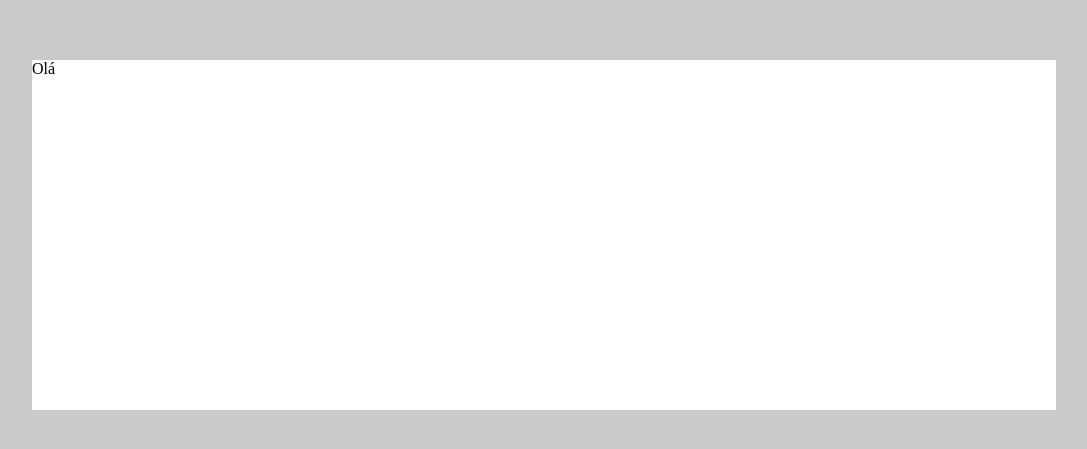
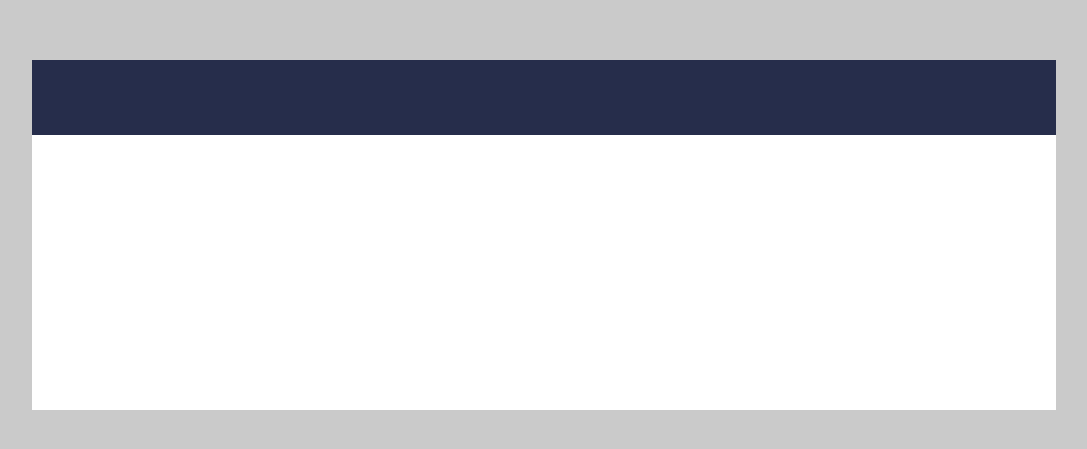
Before and after one commit to Lucas-RM/calculadora-react-desafio-dio, a React (Create React App) app: page / in a window 1280 px wide. Shown: the part 165-614 px from the top of the page, without its empty margins (96-1183 px from the left). Built offline with nearby package versions, Linux system fonts and the light colour scheme.

Commit message:
Primeiras Estilizações

```diff
--- a/src/App.js
+++ b/src/App.js
@@ -1,10 +1,13 @@
+import Button from './components/Button';
+import Input from './components/Input';
+
 import { Container, Content } from './styles';
 
 const App = () => {
   return (
     <Container>
       <Content>
-      Olá
+        <Input />
       </Content>
     </Container>
   );
--- a/src/components/Input/index.js
+++ b/src/components/Input/index.js
@@ -1,8 +1,10 @@
+import { InputContainer } from "./styles";
+
 const Input = () => {
     return (
-        <div className="App">
-            Olá
-        </div>
+        <InputContainer>
+            <input />
+        </InputContainer>
     );
 }
 
--- a/src/components/Input/styles.js
+++ b/src/components/Input/styles.js
@@ -1 +1,29 @@
 import styled from 'styled-components';
+
+export const InputContainer = styled.div`
+    width: 100%
+    height: 75px;
+    background-color: #262d4b;
+
+    display: flex;
+    align-items: center;
+    justify-content: flex-end;
+
+    font-size: 24px;
+    font-family: 'Roboto';
+
+    input {
+        width: 100%;
+        height: 75px;
+        background-color: #262d4b;
+        border: 0;
+        display: flex;
+        flex-direction: column;
+        align-items: flex-end;
+        text-align: right;
+        padding: 0 10px;
+        font-size: 24px;
+        font-family: 'Roboto';
+        color: #FFFFFF;
+    }
+`
```
